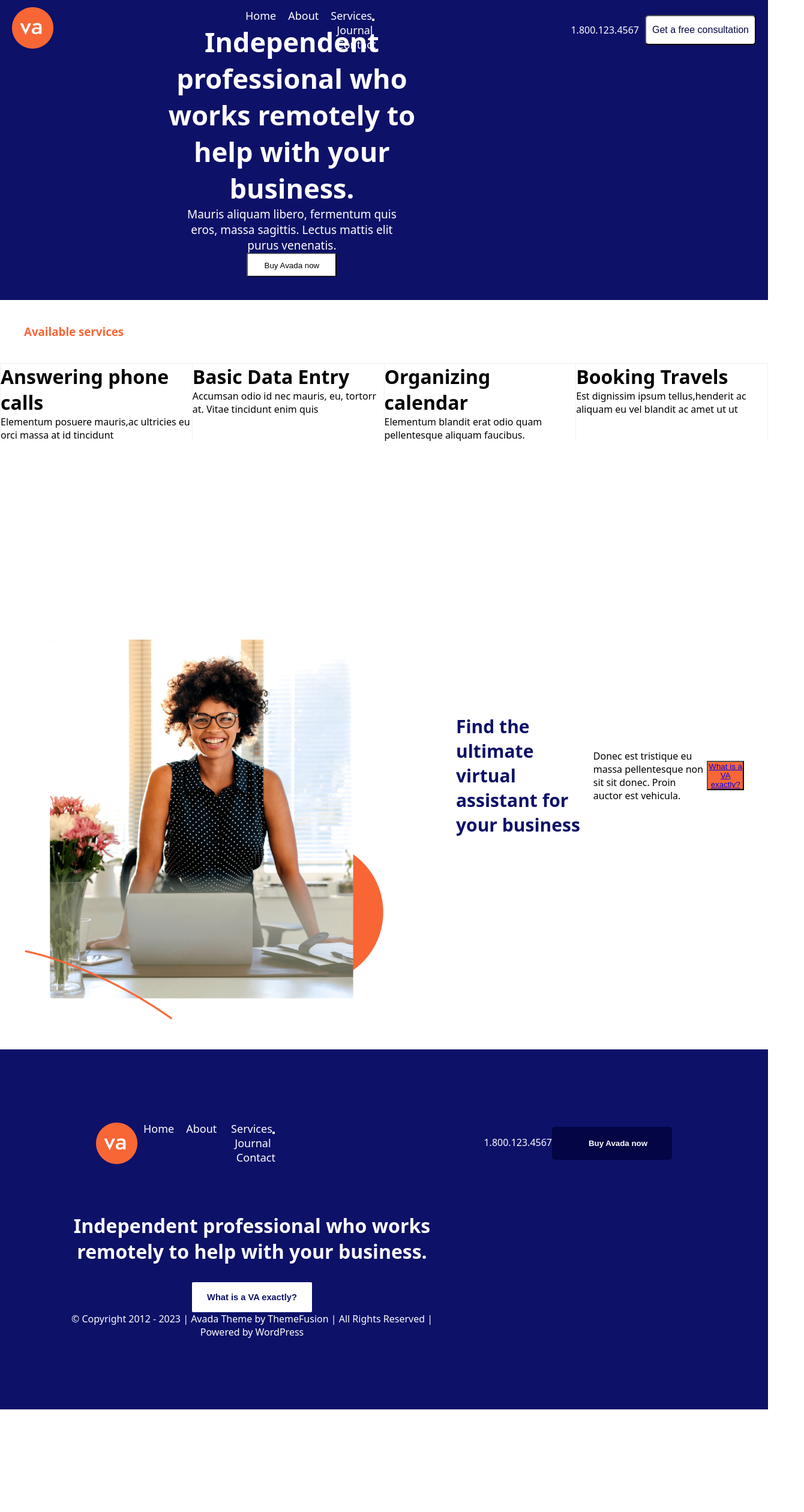
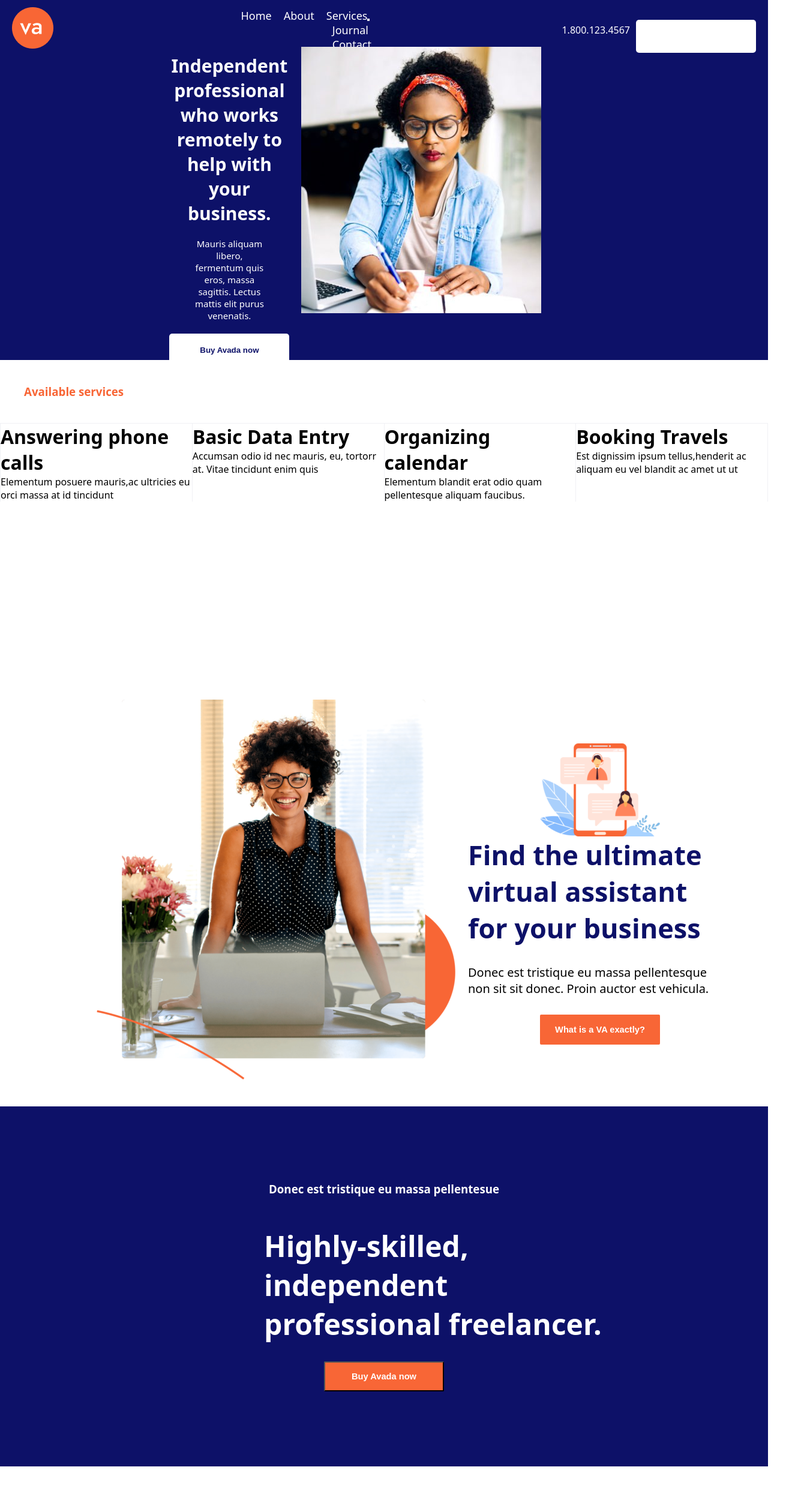
Before and after one commit to SebastianoGuzzon/proj-html-vuejs, a Vue app: page / in a window 1280 px wide. Shown: the top 2520 px of the page at 60% size, 1340 px wide, since content can reach past the window. Before the commit the page ends 2349 px from the top, so only its background shows below. Built offline with nearby package versions, Linux system fonts and the light colour scheme.

Commit message:
Layout con informazioni si file vue

```diff
--- a/src/components/HeaderComponent.vue
+++ b/src/components/HeaderComponent.vue
@@ -14,22 +14,28 @@
 			</ul>
 			<div class="nav-right">
 				<a href="tel:1-800-123-4567"><i></i><span>1.800.123.4567</span></a>
-				<button style="background-color: #FFFFFF; border-radius: 6px; height: 50px"><a
-						href="https://avada.website/virtual-assistant/contact-me/" style="color: #030545;"><span>Get
+				<button class="btns-style"><a href="https://avada.website/virtual-assistant/contact-me/">
+						<strong>Get
 							a free
-							consultation</span></a></button>
+							consultation</strong> </a></button>
 			</div>
 		</nav>
 		<header class="header">
 
 			<div class="header-content">
-				<h1>Independent professional who works remotely to help with your business.</h1>
-				<p>Mauris aliquam libero, fermentum quis eros, massa sagittis. Lectus mattis elit purus venenatis.</p>
-				<button style="background-color: white; border-radius: 2px; width: 150px;
-				height: 40px;">Buy Avada now</button>
+				<div class="container3">
+					<div class="text">
+						<h1 style="margin-bottom: 20px;">Independent professional who works remotely to help with your business.</h1>
+						<p>Mauris aliquam libero, fermentum quis eros, massa sagittis. Lectus mattis elit purus venenatis.</p>
+						<button class="btns-style"><strong>Buy Avada now</strong> </button>
+					</div>
+
+					<div class="image">
+						<img src="../assets/img/images/info-5-400x444.jpg" alt="foto head">
+					</div>
+
+				</div>
 			</div>
-
-
 		</header>
 	</body>
 </template>
@@ -103,7 +109,7 @@ body {
 
 .header {
 	background-color: #0D1168;
-	height: 500px;
+	height: 600px;
 	position: relative;
 }
 
@@ -126,18 +132,55 @@ body {
 	text-align: center;
 	z-index: 2;
 	width: 35%;
+	display: flex;
+
 }
 
 .header-content h1 {
 	color: #fff;
-	font-size: 45px;
+	font-size: 30px;
 	margin: 0;
 
 }
 
 .header-content p {
 	color: #fff;
-	font-size: 19px;
+	font-size: 15px;
 	padding: 0 3vw;
 }
+
+.btns-style {
+	background-color: white;
+	margin-top: 20px;
+	border-radius: 5px;
+	width: 200px;
+	height: 55px;
+	border: none;
+	color: #0D1168;
+}
+
+.btns-style:hover {
+	background-color: #0D1168;
+	color: white;
+}
+
+.image {
+	display: flex;
+	flex-direction: row-reverse;
+}
+
+.container3 {
+	display: flex;
+	justify-content: center;
+	align-items: center;
+}
+
+.container3 .text {
+	margin-top: 100px;
+	display: flex;
+	align-items: center;
+	flex-direction: column;
+	padding: 0 20px;
+
+}
 </style>
--- a/src/components/MainComponent.vue
+++ b/src/components/MainComponent.vue
@@ -26,23 +26,145 @@
           <img src="../assets/img/images/info-bg.png" alt="">
         </div>
         <div class="text">
+          <img src="../assets/img/images/icon-1-2x-200x155.png" alt="">
           <h1 style="color: #0D1168;">Find the ultimate virtual assistant for your business</h1>
-          <p>Donec est tristique eu massa pellentesque non sit sit donec. Proin auctor est vehicula.</p>
-          <button style="background-color: #F86636 ; width:200px;"><a
-              href="https://avada.website/virtual-assistant/about-me/">What is
-              a VA exactly?</a></button>
+          <p style="margin-top: 30px;">Donec est tristique eu massa pellentesque non sit sit donec. Proin auctor est
+            vehicula.</p>
+          <button
+            style="margin-top: 30px; background-color: #F86636 ; width:200px; height: 50px;border-radius: 2px; border: none;"><a
+              style="color: white; text-decoration: none;
+              font-size: 1.1em;" href="https://avada.website/virtual-assistant/about-me/">
+              <strong>What
+                is
+                a VA exactly?</strong></a></button>
         </div>
       </div>
 
     </section>
+    <div class="skillSection">
+      <h3 style="color: white;">Donec est tristique eu massa pellentesue</h3>
+      <h1 style="color: white;">Highly-skilled, independent professional freelancer.</h1>
+      <button style="margin-top: 30px; background-color: #F86636 ; width:200px; height: 50px;border-radius: 2px;"><a
+          style="color: white; text-decoration: none; border: none;
+              font-size: 1.1em;"
+          href="https://themeforest.net/item/avada-responsive-multipurpose-theme/2833226?irgwc=1&clickid=xFWT12SzjxyNRPNwv9wC4xpkUkAXhFx5BWXQyE0&iradid=275988&irpid=1292887&iradtype=ONLINE_TRACKING_LINK&irmptype=mediapartner&mp_value1=&utm_campaign=af_impact_radius_1292887&utm_medium=affiliate&utm_source=impact_radius">
+          <strong>Buy Avada now</strong></a></button>
+    </div>
+    <section style="background-color: #0D1168;" class="container">
+      <div style="color: white;" class="column">
+        <p style="font-size: 2rem;">1.</p>
+        <p> Pellentesque pellentesque montes, pellentesque rutrum enim nisl purus
+          posuere senectus.</p>
+        <a style="color: #F86636;" href="https://avada.website/virtual-assistant/about-me/">Learn more</a>
+      </div>
+      <div style="color: white;" class="column">
+        <p style="font-size: 2rem;"> 2. </p>
+        <p>Vitae blandit aliquet a donec at nunc ricus, enim, ultricies. Risus
+          egestas nisl nisl convalliis purus </p>
+        <a style="color: #F86636;" href="https://avada.website/virtual-assistant/about-me/">Learn more</a>
+      </div>
+      <div style="color: white;" class="column">
+        <p style="font-size: 2rem;">3.</p>
+        <p>
+          Quam diam vitae sagittis, non eget.
+          Massa lectus cursus ut vitae tempus viverra fames dapibus.
+        </p>
+        <a style="color: #F86636;" href="https://avada.website/virtual-assistant/about-me/">Learn more</a>
+      </div>
+    </section>
+
+
+    <section class="images-brand">
+      <div class="img-brands">
+        <h4 style="color:#F86636">Trusted by these amazing brands</h4>
+
+        <a href="https://avada.website/virtual-assistant/about-me/"><img
+            src="../assets/img/images/brand-1-200x67.jpg"></a>
+        <a href="https://avada.website/virtual-assistant/about-me/"><img
+            src="../assets/img/images/brand-3-200x67.jpg"></a>
+        <a href="https://avada.website/virtual-assistant/about-me/"><img
+            src="../assets/img/images/brand-4-200x67.jpg"></a>
+        <a href="https://avada.website/virtual-assistant/about-me/"><img
+            src="../assets/img/images/brand-5-200x67.jpg"></a>
+        <a href="https://avada.website/virtual-assistant/about-me/"><img
+            src="../assets/img/images/brand-7-200x67.jpg"></a>
+      </div>
+
+
+    </section>
+    <section>
+      <div class="container2">
+        <div class="text">
+          <img src="../assets/img/images/icon-2-2x-200x127.png" alt="">
+          <h1 style="color: #0D1168;">Find the ultimate virtual assistant for your business</h1>
+          <p style="margin-top: 30px;">Donec est tristique eu massa pellentesque non sit sit donec. Proin auctor est
+            vehicula.</p>
+          <button
+            style="margin-top: 30px; background-color: #F86636 ; width:200px; height: 50px;border-radius: 2px; border: none;"><a
+              style="color: white; text-decoration: none;
+              font-size: 1.1em;" href="https://avada.website/virtual-assistant/about-me/">
+              <strong>What
+                is
+                a VA exactly?</strong></a></button>
+
+        </div>
+        <div class="image">
+          <img src="../assets/img/images/info-8-2x-400x407.png" alt="readWom">
+        </div>
+      </div>
+
+    </section>
+    <section>
+      <div class="tw-points">
+
+        <div class="box-1">
+          <h3>1.</h3>
+          <h5>Learn to delegate.</h5>
+          <p>Pellentesque pellentesque montes, pellentesque rultrum enim nisl purus posuere senectus.
+            Cras ultricies ligula sed magna dictum porta.Lorem ipsum dolor sit amet.
+
+            <a style="color:#F86636" href="https://avada.website/virtual-assistant/my-services/">Learn more</a>
+          </p>
+        </div>
+        <div class="box-2">
+          <h3>2.</h3>
+          <h5>Reduce labor costs</h5>
+          <p>Pellentesque pellentesque montes, pellentesque rultrum enim nisl purus posuere senectus.
+            Cras ultricies ligula sed magna dictum porta.Lorem ipsum dolor sit amet.
+
+            <a style="color:#F86636" href="https://avada.website/virtual-assistant/my-services/">Learn more</a>
+          </p>
+        </div>
+      </div>
+    </section>
+
+
+
   </main>
 </template>
 
-<script>
-
-</script>
 
 <style>
+html,
+body {
+  height: 100%;
+  margin: 0;
+  padding: 0;
+}
+
+body {
+  display: flex;
+  flex-direction: column;
+}
+
+section {
+  flex-grow: 1;
+  display: flex;
+  justify-content: center;
+  align-items: center;
+}
+
+
 .sec-titles {
   color: #F86636;
   margin: 40px;
@@ -50,27 +172,144 @@
 
 section {
   padding: 30px 0;
-  min-height: 400px;
+  display: flex;
 }
 
 section .container {
   display: flex;
+  justify-content: center;
+  align-items: center;
 }
 
 section .container .image {
   width: 60%;
   margin-top: 200px;
+
 }
 
 section .container .text {
   width: 40%;
   display: flex;
   align-items: center;
-
+  flex-direction: column;
+  margin-top: 200px;
+  padding: 0 20px;
 
 }
 
+section .container .text p {
+  font-size: 20px;
+}
+
 section .container .text h1 {
-  font-size: 30px;
+  font-size: 45px;
+}
+
+.skillSection {
+  display: flex;
+  align-items: center;
+  justify-content: center;
+  flex-direction: column;
+  height: 600px;
+  background-color: #0D1168;
+}
+
+.skillSection h1 {
+  margin-top: 50px;
+  font-size: 3rem;
+  width: 600px;
+  margin-left: 200px;
+}
+
+.container {
+  display: flex;
+  justify-content: space-between;
+}
+
+.column {
+  width: calc(30% - 10px);
+  height: 400px;
+  background-color: #030545;
+  margin: auto;
+
+}
+
+h4 {
+  color: #F86636;
+  display: flex;
+  justify-content: center;
+  align-items: center;
+  padding-top: 50px;
+}
+
+.images-brand {
+  display: flex;
+  justify-content: center;
+  align-items: flex-start;
+  flex-wrap: wrap;
+}
+
+.img-brands a {
+  margin: 0 10px;
+}
+
+.img-brands img {
+  height: 50px;
+  width: auto;
+
+}
+
+section .container2 {
+  display: flex;
+  padding-left: 100px;
+
+}
+
+section .container2 .image {
+  width: 60%;
+  justify-content: center;
+}
+
+section .container2 .text {
+  width: 40%;
+  display: flex;
+  align-items: center;
+  flex-direction: column;
+  padding: 0 20px;
+
+}
+
+.tw-points {
+  display: flex;
+  justify-content: center;
+  align-items: center;
+}
+
+.tw-points .box-1 {
+  width: 660px;
+  height: 330px;
+  background-color: #0D1168;
+  padding: 40px;
+  text-align: center;
+  margin: 0 20px;
+  background-image: url("https://avada.website/virtual-assistant/wp-content/uploads/sites/148/2020/08/box-bg-1.svg");
+  background-repeat: no-repeat;
+  background-size: contain;
+  color: white;
+}
+
+.tw-points .box-2 {
+  width: 660px;
+  height: 330px;
+  background-color: #0D1168;
+  padding: 40px;
+  text-align: center;
+  margin: 0 20px;
+  color: white;
 }
 </style>
+
+
+<script>
+
+</script>
```
Also changed, not shown: 1 other file (tests, documents, lock files or other folders).
